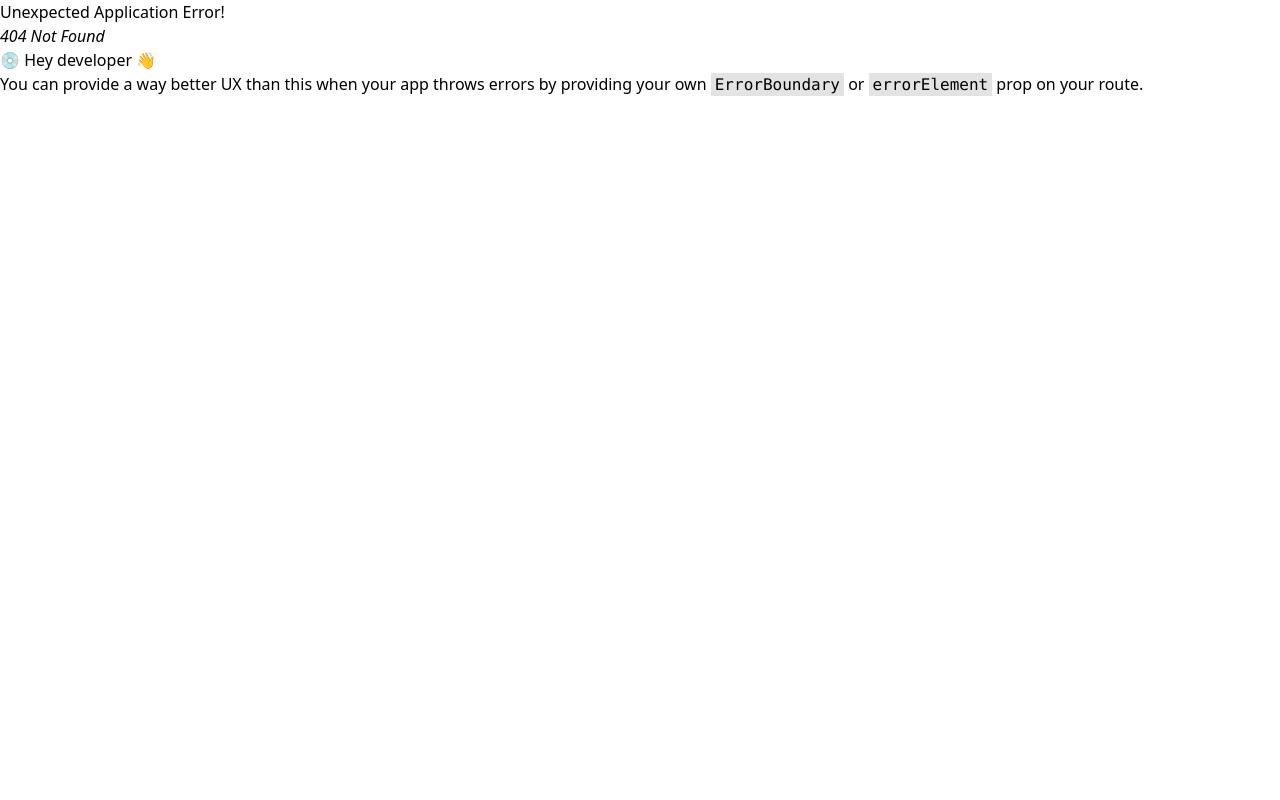
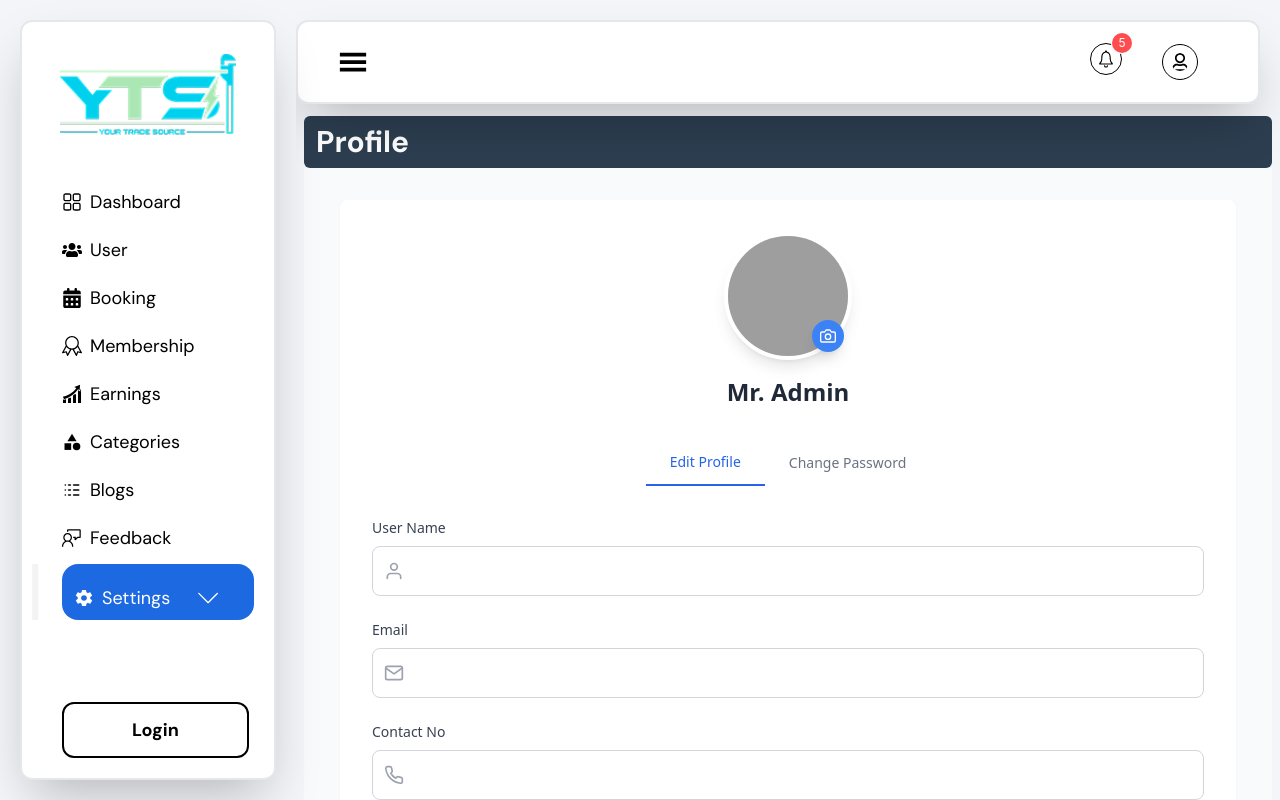
Before and after one commit to Rayhan108/kevin-admin-dashboard, a React (Vite) app: page /setting/updateProfile in a window 1280 px wide. Before the commit this address had no page. Built offline with nearby package versions, Linux system fonts and the light colour scheme; grey boxes are pictures that could not be loaded.

Commit message:
added profile page

```diff
--- a/src/components/Sidebar/Sidebar.jsx
+++ b/src/components/Sidebar/Sidebar.jsx
@@ -77,16 +77,17 @@ const Sidebar = ({ isOpen, toggleSidebar }) => {
       label: "Profile",
       icon: <IoMdInformationCircleOutline className="w-5 h-5 text-lg" />,
     },
+     {
+      path: "/setting/privacy",
+      label: "Privacy Policy",
+      icon: <MdOutlinePrivacyTip className="w-5 h-5 text-lg" />,
+    },
     {
       path: "/setting/terms",
       label: "Terms and Condition",
       icon: <FaRegBookmark className="w-5 h-5 text-lg" />,
-    },
-    {
-      path: "/setting/privacy",
-      label: "Privacy Policy",
-      icon: <MdOutlinePrivacyTip className="w-5 h-5 text-lg" />,
-    },
+    }
+
   ];
 
   const isActive = (path) => currentPath === path;
@@ -136,7 +137,7 @@ const Sidebar = ({ isOpen, toggleSidebar }) => {
           <button
             onClick={toggleSettingsDropdown}
             className={`flex w-full justify-between items-center gap-2 mt-1 cursor-pointer transition-all duration-300 ease-in-out ${
-              isSettingsActive ? "bg-[#F3F3F3] text-black px-3 pb-2 rounded-2xl" : ""
+              isSettingsActive ? "bg-[#1D69E1] text-white px-3 pb-2 rounded-2xl" : ""
             } relative`}
           >
             {isSettingsActive && (
@@ -148,7 +149,7 @@ const Sidebar = ({ isOpen, toggleSidebar }) => {
             <li className="flex items-center gap-2 mt-5 cursor-pointer transition-all duration-300 ease-in-out w-[98%]">
               <IoMdSettings className="w-5 h-5 " />
               <p className="text-lg">Settings</p>
-              <SlArrowDown className={`w-5 h-5 text-right ml-5 hover:-rotate-90 ${isSettingsActive ? "bg-[#F3F3F3] text-black" : "text-black"}`} />
+              <SlArrowDown className={`w-5 h-5 text-right ml-5 hover:-rotate-90 ${isSettingsActive ? " text-white" : "text-black"}`} />
             </li>
           </button>
         </div>
@@ -160,7 +161,7 @@ const Sidebar = ({ isOpen, toggleSidebar }) => {
               <Link to={path} key={path}>
                 <li
                   className={`flex items-center gap-2 transition-all duration-300 ease-in-out mb-5 mt-5 ${
-                    isActive(path) ? "pl-3 pr-5 py-[14px] rounded-2xl bg-[#F3F3F3] text-black" : ""
+                    isActive(path) ? "pl-3 pr-5 py-[14px] rounded-2xl bg-[#164FA9] text-white " : "text-black"
                   }`}
                 >
                   {icon}
--- /dev/null
+++ b/src/pages/Profile/Profile.jsx
@@ -0,0 +1,238 @@
+
+import { useState, useRef } from "react"
+import { FiCamera, FiMail, FiMapPin, FiPhone, FiUser } from "react-icons/fi";
+import userImg from '../../assets/Ellipse 1.png';
+const Profile = () => {
+      const [activeTab, setActiveTab] = useState("edit")
+  const [profileImage, setProfileImage] = useState("/placeholder.svg?height=120&width=120")
+  const [formData, setFormData] = useState({
+    username: "userdemo",
+    email: "email@gmail.com",
+    phone: "+1 222 333 4444",
+    address: "Southern coast, Sydney",
+  })
+  const [passwordData, setPasswordData] = useState({
+    currentPassword: "",
+    newPassword: "",
+    confirmPassword: "",
+  })
+
+  const fileInputRef = useRef(null)
+
+  const handleImageUpload = (event) => {
+    const file = event.target.files[0]
+    if (file) {
+      const reader = new FileReader()
+      reader.onload = (e) => {
+        setProfileImage(e.target.result)
+      }
+      reader.readAsDataURL(file)
+    }
+  }
+
+  const handleInputChange = (e) => {
+    const { name, value } = e.target
+    setFormData((prev) => ({
+      ...prev,
+      [name]: value,
+    }))
+  }
+
+  const handlePasswordChange = (e) => {
+    const { name, value } = e.target
+    setPasswordData((prev) => ({
+      ...prev,
+      [name]: value,
+    }))
+  }
+
+  const handleSubmit = (e) => {
+    e.preventDefault()
+    if (activeTab === "edit") {
+      console.log("Profile updated:", formData)
+      alert("Profile updated successfully!")
+    } else {
+      console.log("Password changed:", passwordData)
+      alert("Password changed successfully!")
+    }
+  }
+  return (
+    <div>
+      <div className="flex justify-between font-title bg-[#2C3E50] px-3 py-2 rounded-md">
+        <div className="flex justify-center items-center gap-5">
+          <p className="text-[#ffffff] font-title text-3xl font-bold">
+            Profile
+          </p>
+        </div>
+      </div>
+
+  <div className="min-h-screen bg-gray-50 py-8 px-4">
+      <div className="max-w-4xl mx-auto bg-white rounded-lg shadow-sm p-8">
+        {/* Profile Image Section */}
+        <div className="flex flex-col items-center mb-8">
+          <div className="relative">
+            <div className="w-32 h-32 rounded-full overflow-hidden bg-gray-200 border-4 border-white shadow-lg">
+              <img src={profileImage||userImg} alt="Profile" className="w-full h-full object-cover" />
+            </div>
+            <button
+              onClick={() => fileInputRef.current?.click()}
+              className="absolute bottom-2 right-2 bg-blue-500 hover:bg-blue-600 text-white p-2 rounded-full shadow-lg transition-colors"
+            >
+              <FiCamera className="w-4 h-4" />
+            </button>
+            <input ref={fileInputRef} type="file" accept="image/*" onChange={handleImageUpload} className="hidden" />
+          </div>
+          <h2 className="text-2xl font-semibold text-gray-800 mt-4">Mr. Admin</h2>
+        </div>
+
+        {/* Tab Navigation */}
+        <div className="flex border- border-gray-200 mb-8 justify-center">
+          <button
+            onClick={() => setActiveTab("edit")}
+            className={`px-6 py-3 font-medium text-sm transition-colors ${
+              activeTab === "edit" ? "text-blue-600 border-b-2 border-blue-600" : "text-gray-500 hover:text-gray-700"
+            }`}
+          >
+            Edit Profile
+          </button>
+          <button
+            onClick={() => setActiveTab("password")}
+            className={`px-6 py-3 font-medium text-sm transition-colors ${
+              activeTab === "password"
+                ? "text-blue-600 border-b-2 border-blue-600"
+                : "text-gray-500 hover:text-gray-700"
+            }`}
+          >
+            Change Password
+          </button>
+        </div>
+
+        {/* Form Content */}
+        <form onSubmit={handleSubmit} className="space-y-6">
+          {activeTab === "edit" ? (
+            <>
+              {/* User Name Field */}
+              <div>
+                <label className="block text-sm font-medium text-gray-700 mb-2">User Name</label>
+                <div className="relative">
+                  <FiUser className="absolute left-3 top-1/2 transform -translate-y-1/2 text-gray-400 w-5 h-5" />
+                  <input
+                    type="text"
+                    name="username"
+                    value={formData.username}
+                    onChange={handleInputChange}
+                    className="w-full pl-10 pr-4 py-3 border border-gray-300 rounded-lg focus:ring-2 focus:ring-blue-500 focus:border-transparent outline-none transition-all"
+                    placeholder="Enter username"
+                  />
+                </div>
+              </div>
+
+              {/* Email Field */}
+              <div>
+                <label className="block text-sm font-medium text-gray-700 mb-2">Email</label>
+                <div className="relative">
+                  <FiMail className="absolute left-3 top-1/2 transform -translate-y-1/2 text-gray-400 w-5 h-5" />
+                  <input
+                    type="email"
+                    name="email"
+                    value={formData.email}
+                    onChange={handleInputChange}
+                    className="w-full pl-10 pr-4 py-3 border border-gray-300 rounded-lg focus:ring-2 focus:ring-blue-500 focus:border-transparent outline-none transition-all"
+                    placeholder="Enter email"
+                  />
+                </div>
+              </div>
+
+              {/* Contact No Field */}
+              <div>
+                <label className="block text-sm font-medium text-gray-700 mb-2">Contact No</label>
+                <div className="relative">
+                  <FiPhone className="absolute left-3 top-1/2 transform -translate-y-1/2 text-gray-400 w-5 h-5" />
+                  <input
+                    type="tel"
+                    name="phone"
+                    value={formData.phone}
+                    onChange={handleInputChange}
+                    className="w-full pl-10 pr-4 py-3 border border-gray-300 rounded-lg focus:ring-2 focus:ring-blue-500 focus:border-transparent outline-none transition-all"
+                    placeholder="Enter phone number"
+                  />
+                </div>
+              </div>
+
+              {/* Address Field */}
+              <div>
+                <label className="block text-sm font-medium text-gray-700 mb-2">Address</label>
+                <div className="relative">
+                  <FiMapPin className="absolute left-3 top-1/2 transform -translate-y-1/2 text-gray-400 w-5 h-5" />
+                  <input
+                    type="text"
+                    name="address"
+                    value={formData.address}
+                    onChange={handleInputChange}
+                    className="w-full pl-10 pr-4 py-3 border border-gray-300 rounded-lg focus:ring-2 focus:ring-blue-500 focus:border-transparent outline-none transition-all"
+                    placeholder="Enter address"
+                  />
+                </div>
+              </div>
+            </>
+          ) : (
+            <>
+              {/* Current Password Field */}
+              <div>
+                <label className="block text-sm font-medium text-gray-700 mb-2">Current Password</label>
+                <input
+                  type="password"
+                  name="currentPassword"
+                  value={passwordData.currentPassword}
+                  onChange={handlePasswordChange}
+                  className="w-full px-4 py-3 border border-gray-300 rounded-lg focus:ring-2 focus:ring-blue-500 focus:border-transparent outline-none transition-all"
+                  placeholder="Enter current password"
+                />
+              </div>
+
+              {/* New Password Field */}
+              <div>
+                <label className="block text-sm font-medium text-gray-700 mb-2">New Password</label>
+                <input
+                  type="password"
+                  name="newPassword"
+                  value={passwordData.newPassword}
+                  onChange={handlePasswordChange}
+                  className="w-full px-4 py-3 border border-gray-300 rounded-lg focus:ring-2 focus:ring-blue-500 focus:border-transparent outline-none transition-all"
+                  placeholder="Enter new password"
+                />
+              </div>
+
+              {/* Confirm Password Field */}
+              <div>
+                <label className="block text-sm font-medium text-gray-700 mb-2">Confirm New Password</label>
+                <input
+                  type="password"
+                  name="confirmPassword"
+                  value={passwordData.confirmPassword}
+                  onChange={handlePasswordChange}
+                  className="w-full px-4 py-3 border border-gray-300 rounded-lg focus:ring-2 focus:ring-blue-500 focus:border-transparent outline-none transition-all"
+                  placeholder="Confirm new password"
+                />
+              </div>
+            </>
+          )}
+
+          {/* Submit Button */}
+          <button
+            type="submit"
+            className="w-full bg-blue-600 hover:bg-blue-700 text-white font-medium py-3 px-4 rounded-lg transition-colors focus:ring-2 focus:ring-blue-500 focus:ring-offset-2 outline-none"
+          >
+            {activeTab === "edit" ? "Update Profile" : "Update Password"}
+          </button>
+        </form>
+      </div>
+    </div>
+
+
+
+    </div>
+  );
+};
+
+export default Profile;
--- a/src/router/router.jsx
+++ b/src/router/router.jsx
@@ -22,6 +22,7 @@ import Blogs from "../pages/Blogs/Blogs";
 import CreateBlog from "../pages/CreateBlog/CreateBlog";
 import Feedback from "../pages/Feedback/Feedback";
 import Reply from "../pages/Feedback/Reply";
+import Profile from "../pages/Profile/Profile";
 
 
 const router = createBrowserRouter([
@@ -109,6 +110,10 @@ const router = createBrowserRouter([
         path: "/feedback/reply",
         element: <Reply/>,
       },
+      {
+        path: "/setting/updateProfile",
+        element: <Profile/>,
+      },
 
     ],
   },
```
